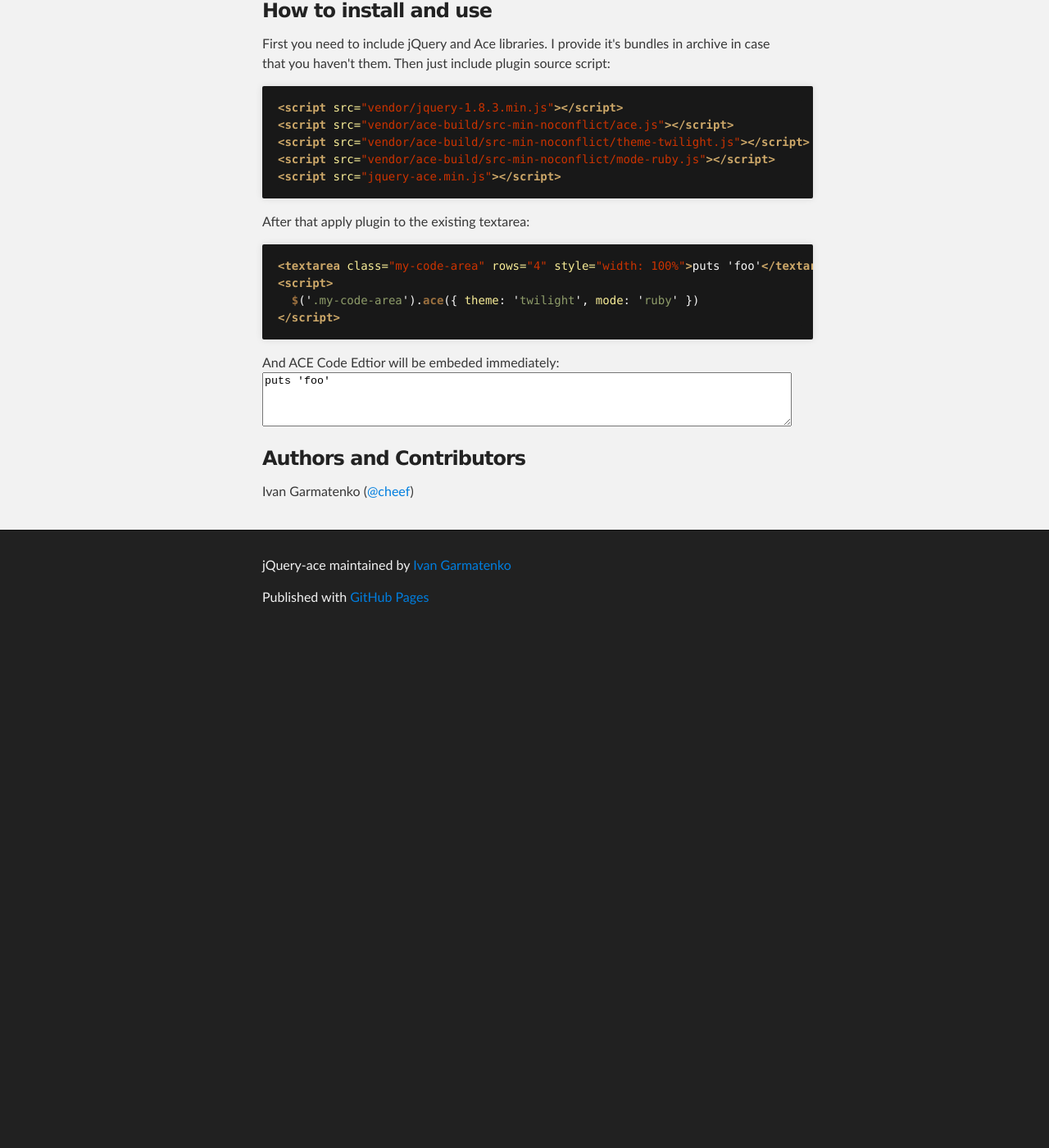
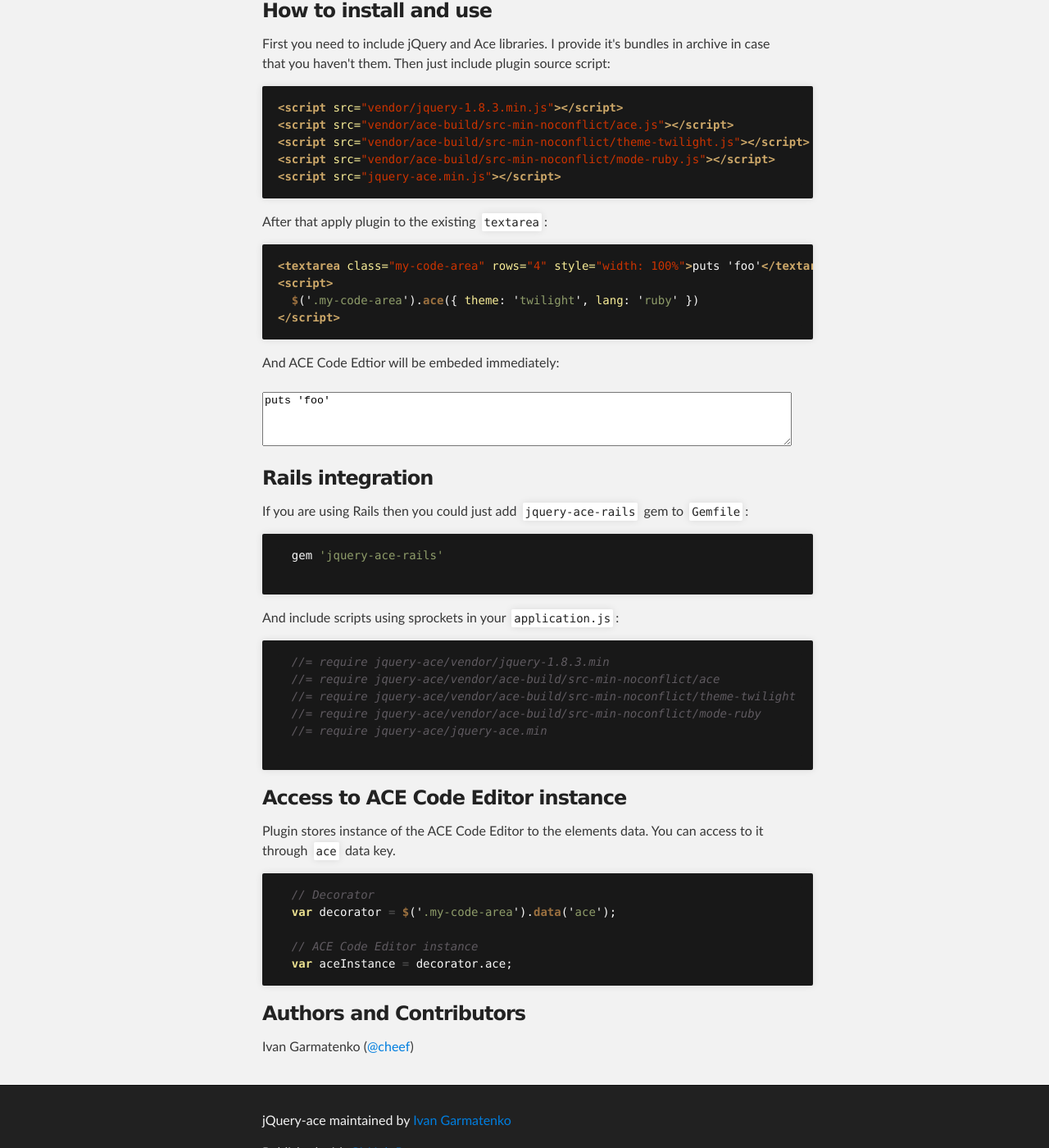
Before and after one commit to cheef/jquery-ace, a Jekyll site: the page built from index.html, in a window 1280 px wide and 1400 px high, scrolled down 374 px. Shown: the whole window at 82% size. Built offline with Jekyll 4.4.1, drawn with Linux system fonts in a browser that asks for light colours; before the commit the page ends 1149 px from its top, so only the background shows below that; some of the changed text lies outside the part shown.

Commit message:
Updated documentation for jquery-ace 1.0.2

```diff
--- a/_layouts/default.html
+++ b/_layouts/default.html
@@ -29,7 +29,7 @@
 
     <h2 id="project_tagline">
       jQuery plugin for ACE Code Editor
-      <span class="b-version">latest version: 1.0.0</span>
+      <span class="b-version">latest version: 1.0.2</span>
     </h2>
 
     <section id="downloads">
@@ -55,6 +55,22 @@
 
     <p>Published with <a href="http://pages.github.com">GitHub Pages</a></p>
   </footer>
+
+  <script type="text/javascript">
+
+    var _gaq = _gaq || [];
+    _gaq.push(['_setAccount', 'UA-37287318-1']);
+    _gaq.push(['_setDomainName', 'github.com']);
+    _gaq.push(['_setAllowLinker', true]);
+    _gaq.push(['_trackPageview']);
+
+    (function() {
+      var ga = document.createElement('script'); ga.type = 'text/javascript'; ga.async = true;
+      ga.src = ('https:' == document.location.protocol ? 'https://ssl' : 'http://www') + '.google-analytics.com/ga.js';
+      var s = document.getElementsByTagName('script')[0]; s.parentNode.insertBefore(ga, s);
+    })();
+
+  </script>
 </div>
 
 
--- a/index.html
+++ b/index.html
@@ -3,7 +3,7 @@
 ---
 
 <h3>What is jQuery-ace?</h3>
-<p>It's a jQuery plugin which allows to embed <a href>ACE Code Editor</a> into any chosen <code>div</code> or <code>textarea</code></p>
+<p>It's a jQuery plugin which allows to embed <a href="http://ace.ajax.org">ACE Code Editor</a> into any chosen <code>div</code> or <code>textarea</code></p>
 <h3>How to install and use</h3>
 <p>
   First you need to include jQuery and Ace libraries. I provide it's bundles in archive in case that you haven't them.
@@ -14,17 +14,48 @@
 <script src="vendor/ace-build/src-min-noconflict/theme-twilight.js"></script>
 <script src="vendor/ace-build/src-min-noconflict/mode-ruby.js"></script>
 <script src="jquery-ace.min.js"></script>{% endhighlight %}
-
-  After that apply plugin to the existing textarea:
+  After that apply plugin to the existing <code>textarea</code>:
 {% highlight html %}
 <textarea class="my-code-area" rows="4" style="width: 100%">puts 'foo'</textarea>
 <script>
-  $('.my-code-area').ace({ theme: 'twilight', mode: 'ruby' })
+  $('.my-code-area').ace({ theme: 'twilight', lang: 'ruby' })
 </script>{% endhighlight %}
 
   And ACE Code Edtior will be embeded immediately:
+  <br />
+  <br />
   <textarea class="my-code-area" rows="4" style="width: 100%">puts 'foo'</textarea>
-  <script>$('.my-code-area').ace({ theme: 'twilight' })</script>
+  <script>$('.my-code-area').ace({ theme: 'twilight', lang: 'ruby', width: '100%' })</script>
 </p>
+
+
+<h3>Rails integration</h3>
+<p>
+  If you are using Rails then you could just add <code>jquery-ace-rails</code> gem to <code>Gemfile</code>:
+  {% highlight ruby %}
+  gem 'jquery-ace-rails'
+  {% endhighlight %}
+  And include scripts using sprockets in your <code>application.js</code>:
+  {% highlight javascript %}
+  //= require jquery-ace/vendor/jquery-1.8.3.min
+  //= require jquery-ace/vendor/ace-build/src-min-noconflict/ace
+  //= require jquery-ace/vendor/ace-build/src-min-noconflict/theme-twilight
+  //= require jquery-ace/vendor/ace-build/src-min-noconflict/mode-ruby
+  //= require jquery-ace/jquery-ace.min
+  {% endhighlight %}
+</p>
+
+<h3>Access to ACE Code Editor instance</h3>
+<p>
+  Plugin stores instance of the ACE Code Editor to the elements data. You can access to it through <code>ace</code> data key.
+{% highlight javascript %}
+  // Decorator
+  var decorator = $('.my-code-area').data('ace');
+
+  // ACE Code Editor instance
+  var aceInstance = decorator.ace;
+{% endhighlight %}
+</p>
+
 <h3>Authors and Contributors</h3>
 <p>Ivan Garmatenko (<a href="https://github.com/cheef" class="user-mention">@cheef</a>)</p>
```
Also changed, not shown: javascripts/jquery-ace/README.md (deleted, +0 -18 lines), javascripts/jquery-ace/jquery-ace.coffee (+26 -9 lines), javascripts/jquery-ace/jquery-ace.js, javascripts/jquery-ace/jquery-ace.min.js, 1 other file.
